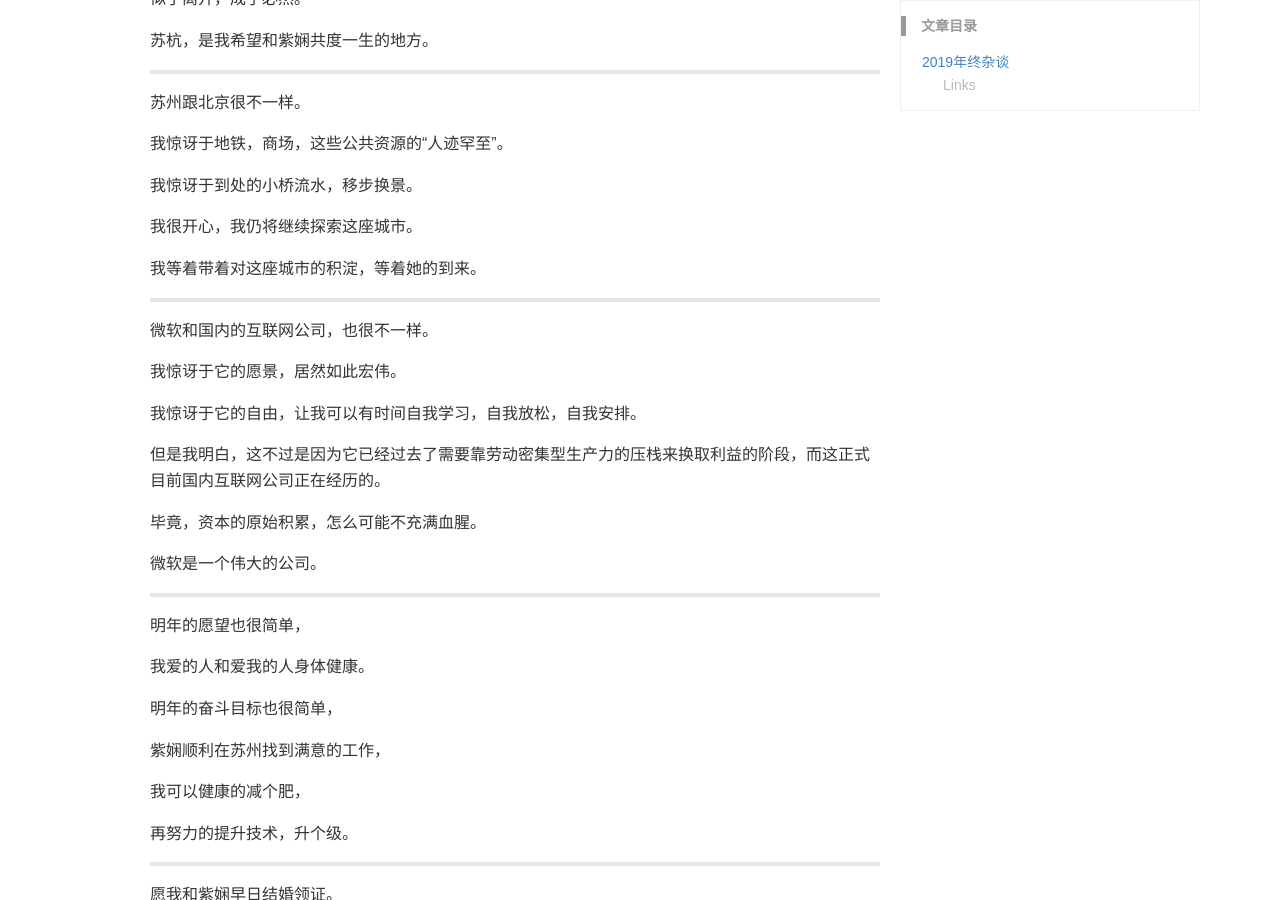
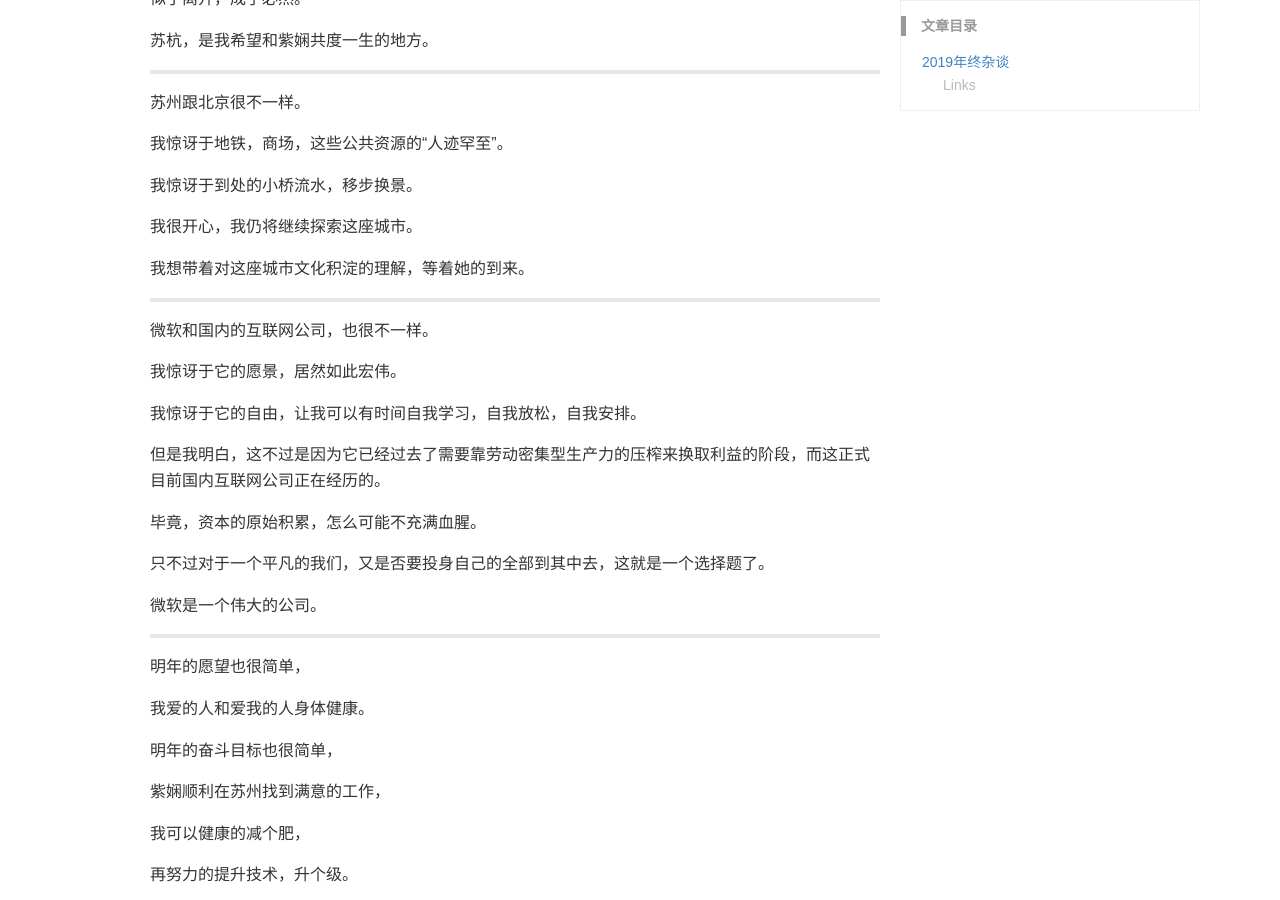
Before and after one commit to lvxiaoxin/lvxiaoxin.github.io, a Jekyll site: the page built from _posts/blog/2019-12-31-Summary-of-This-Year.md, in a window 1280 px wide and 900 px high, scrolled down 1107 px. Built offline with Jekyll 4.4.1, drawn with Linux system fonts in a browser that asks for light colours; comment, search, counter and statistics services are not loaded.

Commit message:
feature: update typo

```diff
--- a/_posts/blog/2019-12-31-Summary-of-This-Year.md
+++ b/_posts/blog/2019-12-31-Summary-of-This-Year.md
@@ -60,7 +60,7 @@ keywords: Life
 
 我很开心，我仍将继续探索这座城市。
 
-我等着带着对这座城市的积淀，等着她的到来。
+我想带着对这座城市文化积淀的理解，等着她的到来。
 
 ---
 
@@ -70,9 +70,11 @@ keywords: Life
 
 我惊讶于它的自由，让我可以有时间自我学习，自我放松，自我安排。
 
-但是我明白，这不过是因为它已经过去了需要靠劳动密集型生产力的压栈来换取利益的阶段，而这正式目前国内互联网公司正在经历的。
+但是我明白，这不过是因为它已经过去了需要靠劳动密集型生产力的压榨来换取利益的阶段，而这正式目前国内互联网公司正在经历的。
 
 毕竟，资本的原始积累，怎么可能不充满血腥。
+
+只不过对于一个平凡的我们，又是否要投身自己的全部到其中去，这就是一个选择题了。
 
 微软是一个伟大的公司。
 
```
